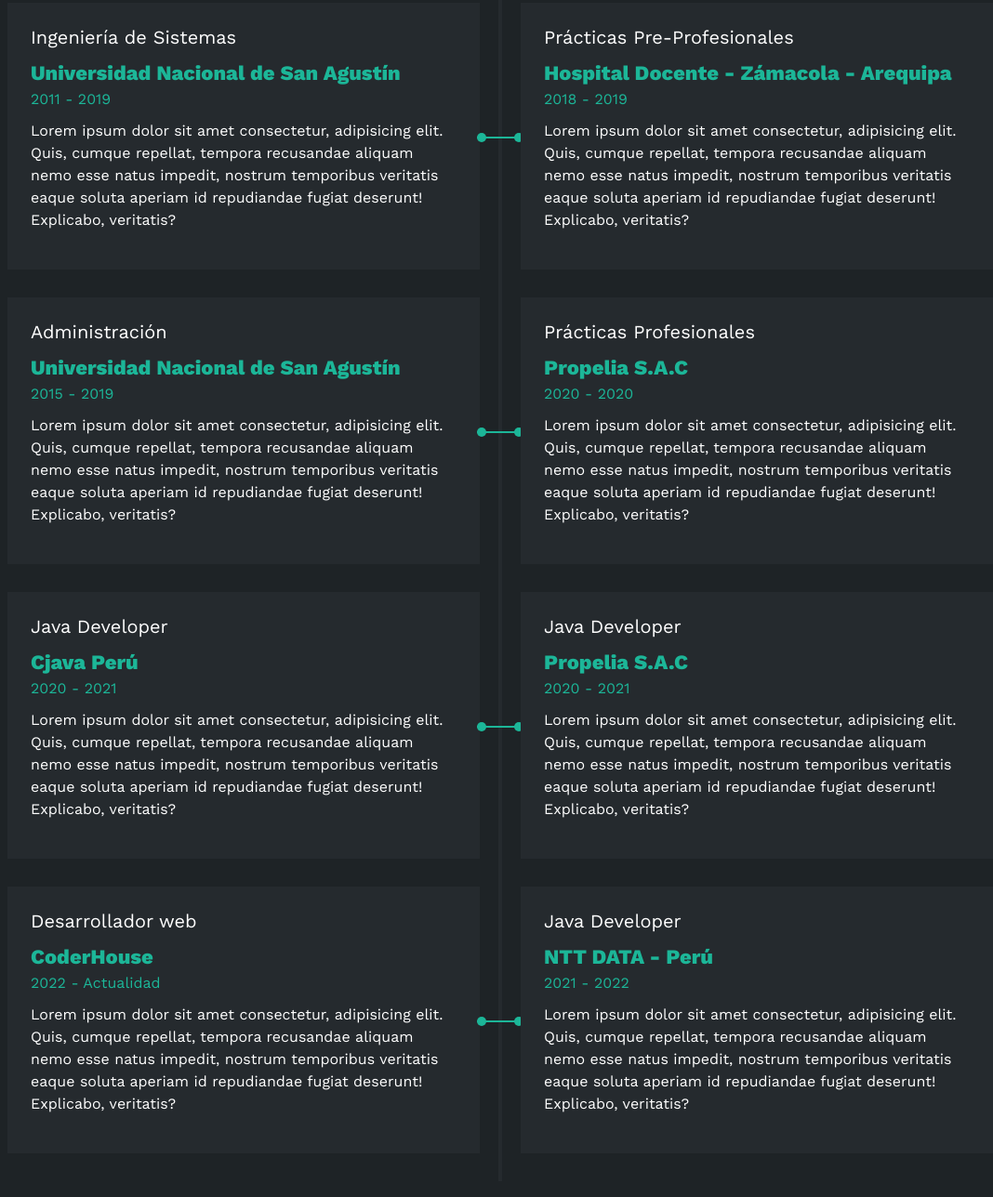
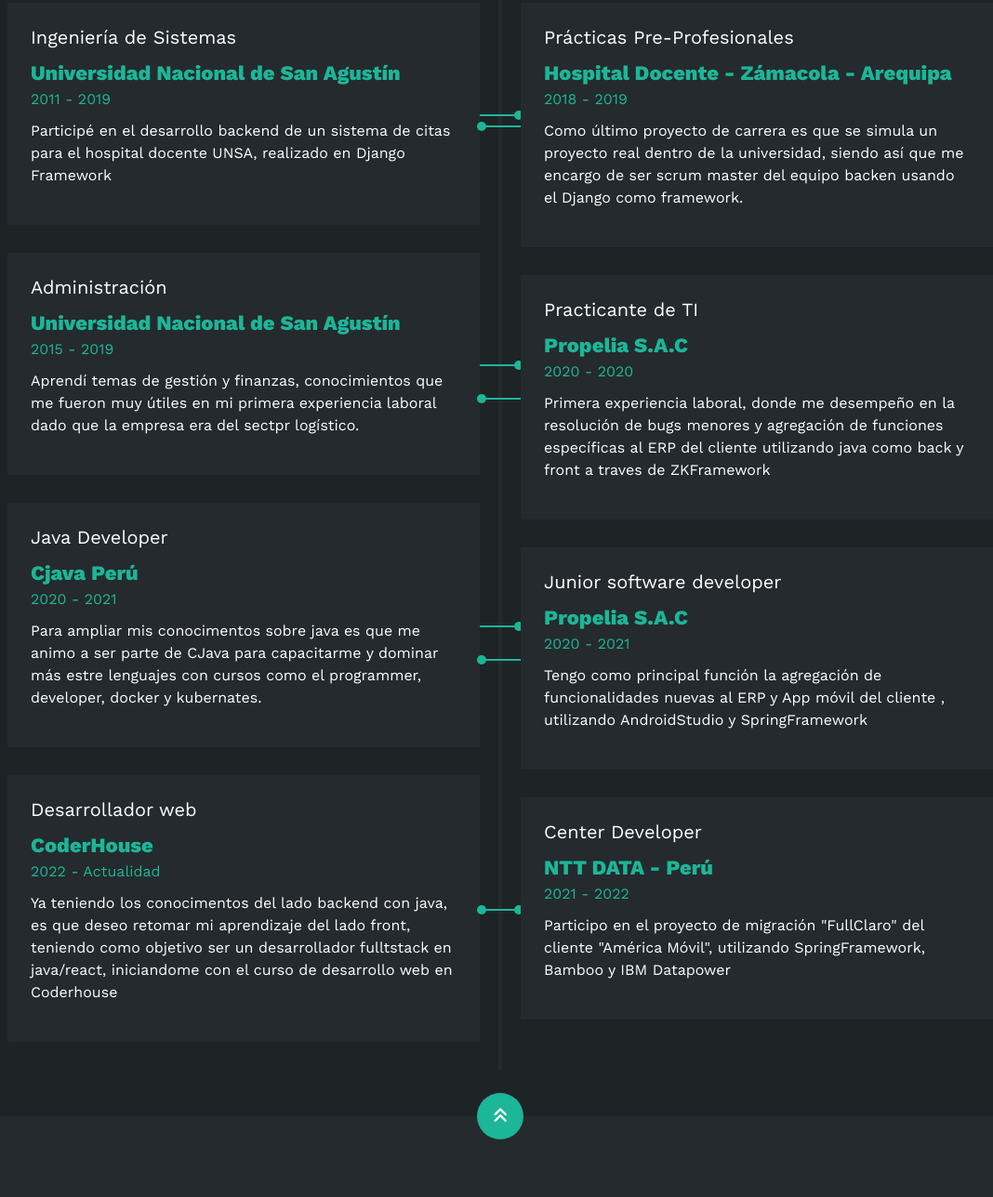
Before and after one commit to dardanqsot/PF_Quispe, a website: page pages/cv.html in a window 1280 px wide. Shown: the part 315-1603 px from the top of the page at 93% size, without its empty margins (102-1170 px from the left). Drawn offline with nearby package versions, Linux system fonts and the light colour scheme.

Commit message:
Replace lorems

```diff
--- a/pages/cv.html
+++ b/pages/cv.html
@@ -58,7 +58,7 @@
                         <h4>Ingeniería de Sistemas</h4>
                         <span class="casa">Universidad Nacional de San Agustín</span>
                         <span class="fecha">2011 - 2019</span>
-                        <p>Lorem ipsum dolor sit amet consectetur, adipisicing elit. Quis, cumque repellat, tempora recusandae aliquam nemo esse natus impedit, nostrum temporibus veritatis eaque soluta aperiam id repudiandae fugiat deserunt! Explicabo, veritatis?</p>
+                        <p>Participé en el desarrollo backend de un sistema de citas para el hospital docente UNSA, realizado en Django Framework</p>
                         <div class="conectori">
                             <div class="circuloi"></div>
                         </div>
@@ -67,7 +67,7 @@
                         <h4>Administración</h4>
                         <span class="casa">Universidad Nacional de San Agustín</span>
                         <span class="fecha">2015 - 2019</span>
-                        <p>Lorem ipsum dolor sit amet consectetur, adipisicing elit. Quis, cumque repellat, tempora recusandae aliquam nemo esse natus impedit, nostrum temporibus veritatis eaque soluta aperiam id repudiandae fugiat deserunt! Explicabo, veritatis?</p>
+                        <p>Aprendí temas de gestión y finanzas, conocimientos que me fueron muy útiles en mi primera experiencia laboral dado que la empresa era del sectpr logístico.</p>
                         <div class="conectori">
                             <div class="circuloi"></div>
                         </div>
@@ -76,7 +76,7 @@
                         <h4>Java Developer </h4>
                         <span class="casa">Cjava Perú</span>
                         <span class="fecha">2020 - 2021</span>
-                        <p>Lorem ipsum dolor sit amet consectetur, adipisicing elit. Quis, cumque repellat, tempora recusandae aliquam nemo esse natus impedit, nostrum temporibus veritatis eaque soluta aperiam id repudiandae fugiat deserunt! Explicabo, veritatis?</p>
+                        <p>Para ampliar mis conocimentos sobre java es que me animo a ser parte de CJava para capacitarme y dominar más estre lenguajes con cursos como el programmer, developer, docker y kubernates.</p>
                         <div class="conectori">
                             <div class="circuloi"></div>
                         </div>
@@ -85,7 +85,7 @@
                       <h4>Desarrollador web </h4>
                       <span class="casa">CoderHouse</span>
                       <span class="fecha">2022 - Actualidad</span>
-                      <p>Lorem ipsum dolor sit amet consectetur, adipisicing elit. Quis, cumque repellat, tempora recusandae aliquam nemo esse natus impedit, nostrum temporibus veritatis eaque soluta aperiam id repudiandae fugiat deserunt! Explicabo, veritatis?</p>
+                      <p>Ya teniendo los conocimentos del lado backend con java, es que deseo retomar mi aprendizaje del lado front, teniendo como objetivo ser un desarrollador fulltstack en java/react, iniciandome con el curso de desarrollo web en Coderhouse</p>
                       <div class="conectori">
                           <div class="circuloi"></div>
                       </div>
@@ -98,34 +98,34 @@
                         <h4>Prácticas Pre-Profesionales</h4>
                         <span class="casa">Hospital Docente - Zámacola - Arequipa</span>
                         <span class="fecha">2018 - 2019</span>
-                        <p>Lorem ipsum dolor sit amet consectetur, adipisicing elit. Quis, cumque repellat, tempora recusandae aliquam nemo esse natus impedit, nostrum temporibus veritatis eaque soluta aperiam id repudiandae fugiat deserunt! Explicabo, veritatis?</p>
+                        <p>Como último proyecto de carrera es que se simula un proyecto real dentro de la universidad, siendo así que me encargo de ser scrum master del equipo backen usando el Django como framework.</p>
                         <div class="conectord">
                             <div class="circulod"></div>
                         </div>
                     </div>
                     <div class="item der">
-                        <h4>Prácticas Profesionales</h4>
+                        <h4>Practicante de TI</h4>
                         <span class="casa">Propelia S.A.C</span>
                         <span class="fecha">2020 - 2020</span>
-                        <p>Lorem ipsum dolor sit amet consectetur, adipisicing elit. Quis, cumque repellat, tempora recusandae aliquam nemo esse natus impedit, nostrum temporibus veritatis eaque soluta aperiam id repudiandae fugiat deserunt! Explicabo, veritatis?</p>
+                        <p>Primera experiencia laboral, donde me desempeño en la resolución de bugs menores y agregación de funciones específicas al ERP del cliente utilizando java como back y front a traves de ZKFramework</p>
                         <div class="conectord">
                             <div class="circulod"></div>
                         </div>
                     </div>
                     <div class="item der">
-                      <h4>Java Developer</h4>
+                      <h4>Junior software developer</h4>
                       <span class="casa">Propelia S.A.C</span>
                       <span class="fecha">2020 - 2021</span>
-                      <p>Lorem ipsum dolor sit amet consectetur, adipisicing elit. Quis, cumque repellat, tempora recusandae aliquam nemo esse natus impedit, nostrum temporibus veritatis eaque soluta aperiam id repudiandae fugiat deserunt! Explicabo, veritatis?</p>
+                      <p>Tengo como principal función la agregación de funcionalidades nuevas al ERP y App móvil del cliente , utilizando AndroidStudio y SpringFramework </p>
                       <div class="conectord">
                           <div class="circulod"></div>
                       </div>
                   </div>
                   <div class="item der">
-                    <h4>Java Developer</h4>
+                    <h4>Center Developer</h4>
                     <span class="casa">NTT DATA - Perú</span>
                     <span class="fecha">2021 - 2022</span>
-                    <p>Lorem ipsum dolor sit amet consectetur, adipisicing elit. Quis, cumque repellat, tempora recusandae aliquam nemo esse natus impedit, nostrum temporibus veritatis eaque soluta aperiam id repudiandae fugiat deserunt! Explicabo, veritatis?</p>
+                    <p>Participo en el proyecto de migración "FullClaro" del cliente "América Móvil", utilizando SpringFramework, Bamboo y IBM Datapower</p>
                     <div class="conectord">
                         <div class="circulod"></div>
                     </div>
```
